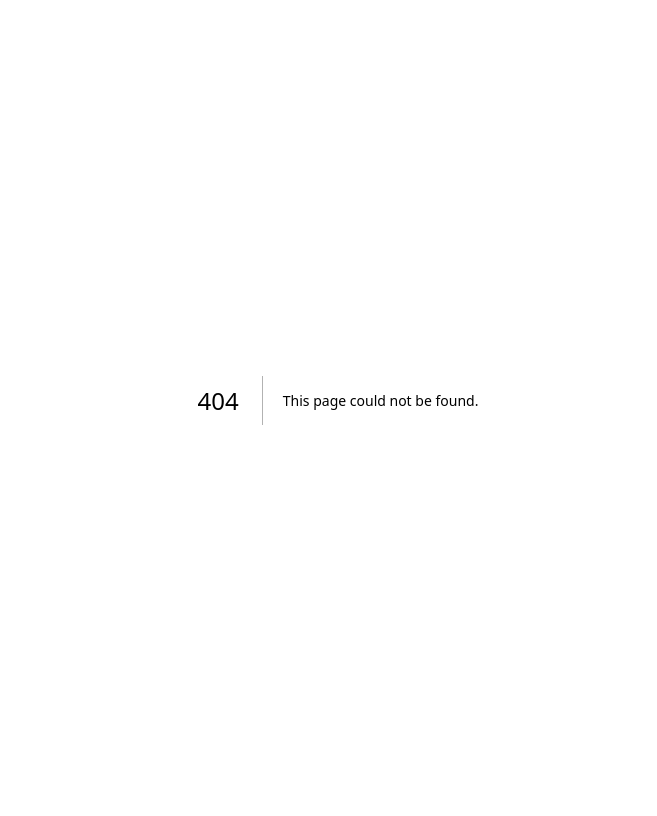
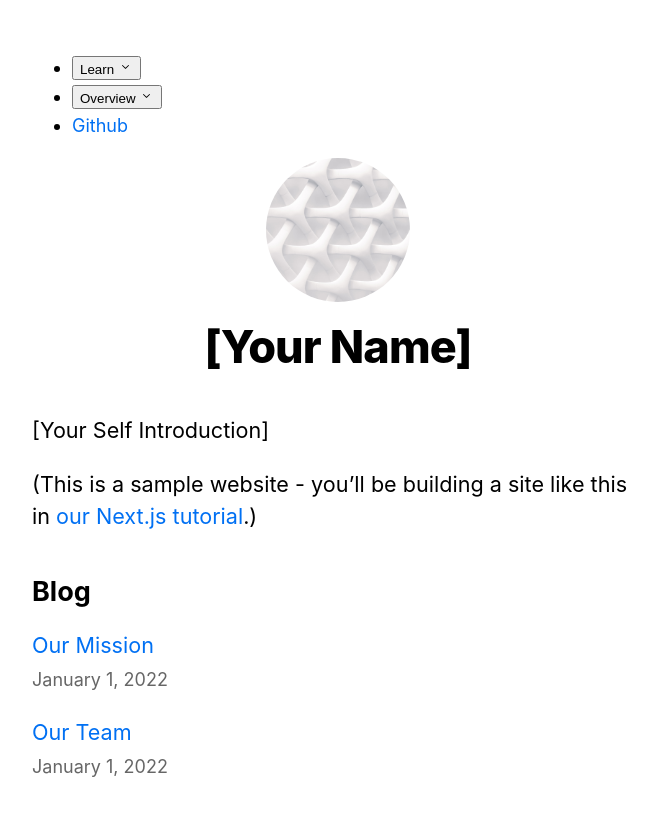
Before and after one commit to tanner666/Next.js_Website_IS601, a Next.js app: page /privacy-policy in a window 1280 px wide. Before the commit this address had no page. Shown: the top 816 px of the page, without its empty margins (302-959 px from the left). Built offline with nearby package versions, Linux system fonts and the light colour scheme.

Commit message:
added privacy policy page

```diff
--- /dev/null
+++ b/pages/privacy-policy.js
@@ -0,0 +1,46 @@
+import Head from 'next/head'
+import Layout, { siteTitle } from '../components/layout'
+import utilStyles from '../styles/utils.module.css'
+import { getSortedPostsData } from '../lib/about'
+import Link from 'next/link'
+import Date from '../components/date'
+
+export default function Home({ allPostsData }) {
+  return (
+    <Layout home>
+      <Head>
+        <title>{siteTitle}</title>
+      </Head>
+      <section className={utilStyles.headingMd}>
+        <p>[Your Self Introduction]</p>
+        <p>
+          (This is a sample website - you’ll be building a site like this in{' '}
+          <a href="https://nextjs.org/learn">our Next.js tutorial</a>.)
+        </p>
+      </section>
+      <section className={`${utilStyles.headingMd} ${utilStyles.padding1px}`}>
+        <h2 className={utilStyles.headingLg}>Blog</h2>
+        <ul className={utilStyles.list}>
+          {allPostsData.map(({ id, date, title }) => (
+            <li className={utilStyles.listItem} key={id}>
+              <Link href={`/about/${id}`}>{title}</Link>
+              <br />
+              <small className={utilStyles.lightText}>
+                <Date dateString={date} />
+              </small>
+            </li>
+          ))}
+        </ul>
+      </section>
+    </Layout>
+  )
+}
+
+export async function getStaticProps() {
+  const allPostsData = getSortedPostsData()
+  return {
+    props: {
+      allPostsData
+    }
+  }
+}
```
